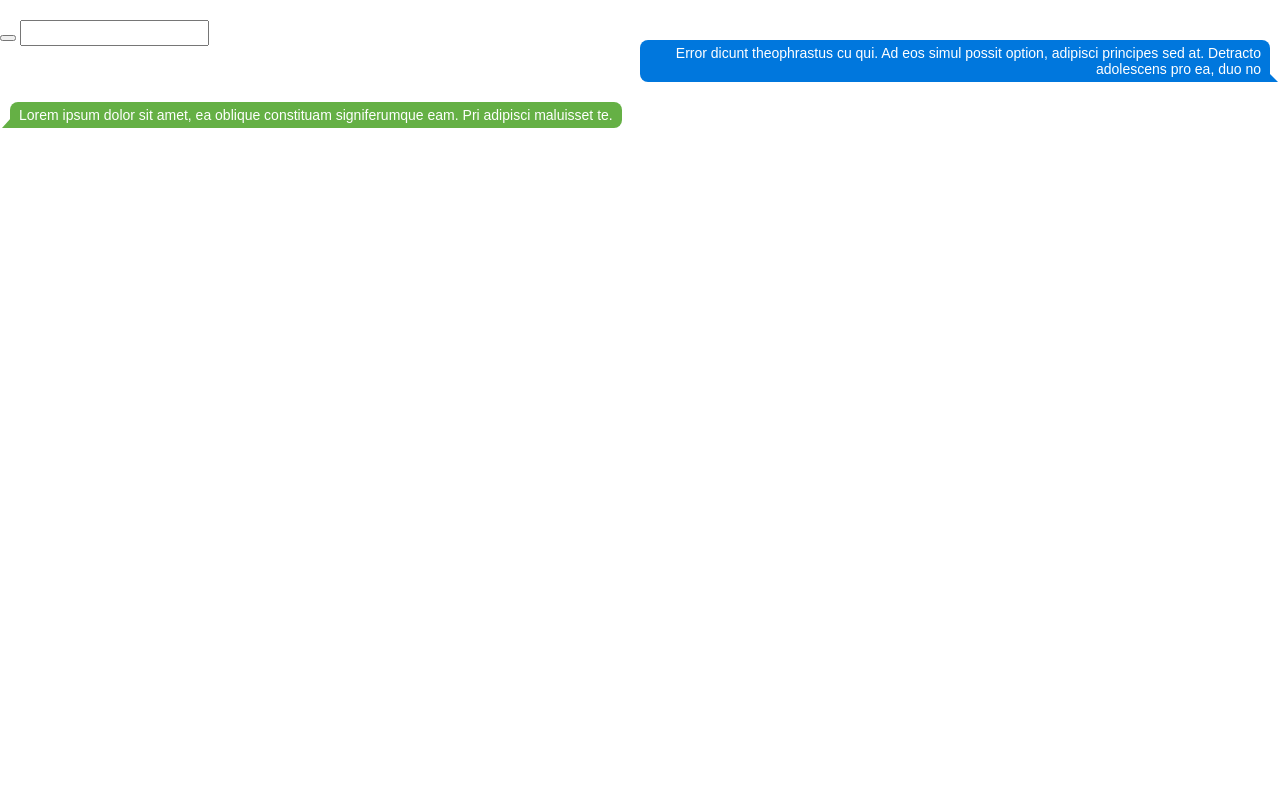
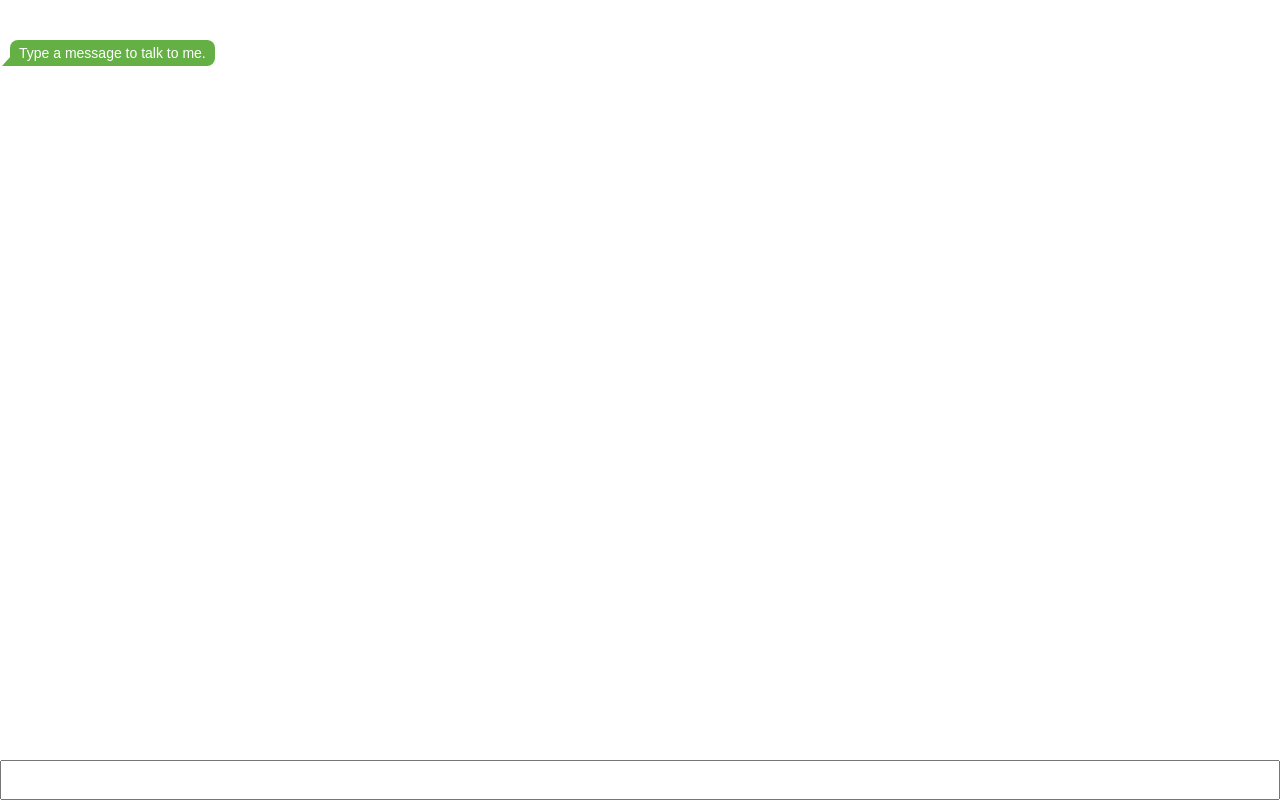
Before and after one commit to sauravtom/analog-server, a Flask app: page /chat in a window 1280 px wide. Run offline with Flask 2, Linux system fonts and the light colour scheme; some libraries are stand-ins or nearby versions.

Commit message:
frontend changes in chat UI

```diff
--- a/static/js/script.js
+++ b/static/js/script.js
@@ -7,3 +7,39 @@ $( "#send" ).click(function() {
   resp = "foo";
   $(".commentArea").append( "<div class='bubbledLeft'>"+resp+"</div>" );
 });
+
+$("#msg").keyup(function (e) {
+    if (e.keyCode == 13) {
+        // Do something
+        msg = $('#msg').val();
+        $('#msg').val("");
+        console.log(msg);
+        $(".commentArea").append( "<div class='bubbledRight'>"+msg+"</div>" );
+
+        var min = 1, max = 3;
+        var delay = Math.floor(Math.random() * (max - min) + min) * 1000;
+        var dots="";
+        setTimeout(
+          function() {
+          	$(".commentArea").append( "<div class='bubbledLeft typing'>typing</div>" );
+
+          	window.setInterval(function(){
+          	  n=Math.floor(new Date().getTime() / 1000)%10%4;
+          	  for(i=0;i<n;i++){dots+=".";}
+          	  $(".typing").html( "typing"+dots );
+          	  dots="";
+          	}, 1000);
+
+          }, delay);
+
+        dots="";
+        var min = 3, max = 8;
+        var delay = Math.floor(Math.random() * (max - min) + min) * 1000;
+        setTimeout(
+          function() {
+            var resp = "Hi Saurav, wassup !!";
+            $(".typing").hide();
+            $(".commentArea").append( "<div class='bubbledLeft'>"+resp+"</div>" );
+          }, delay);
+    }
+});
--- a/templates/chat.html
+++ b/templates/chat.html
@@ -6,6 +6,13 @@
     <link rel="stylesheet" href="https://maxcdn.bootstrapcdn.com/bootstrap/3.3.2/css/bootstrap.min.css">
     <link rel="stylesheet" href="static/css/style.css">
     <style type="text/css">
+      html{
+        width:100%;
+        height:100%;
+      }
+      body{
+        width:100%;
+      }
       .commentArea {
           font: 14px Arial;
           padding: 0 10px;
@@ -63,22 +70,30 @@
           content: "";
       }
 
-
+      #msg{
+        position: fixed;
+        bottom:0px;
+        left:0px;
+        right:0px;
+        width:100%;
+        height:40px;
+      }
+      #send{
+        padding:1px;
+      }
     </style>
 </head>
 <body>
 
   <div class="commentArea">
-      <div class="bubbledRight">
-          Error dicunt theophrastus cu qui. Ad eos simul possit option, adipisci principes sed at. Detracto adolescens pro ea, duo no
-      </div>
       <div class="bubbledLeft">
-          Lorem ipsum dolor sit amet, ea oblique constituam signiferumque eam. Pri adipisci maluisset te.
+          Type a message to talk to me.
       </div>
   </div>
 
-  <button id="send"></button>
   <input id="msg">
+
+
 
 </body>
 <script src="https://cdnjs.cloudflare.com/ajax/libs/jquery/2.1.3/jquery.js"></script>
```
